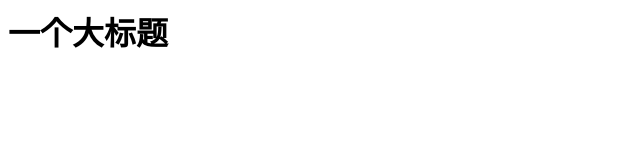
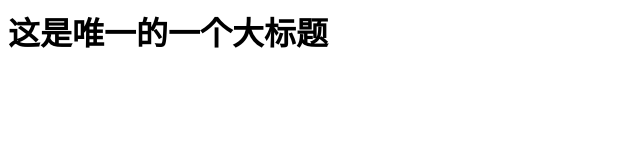
Before and after one commit to zyexi/xixi, a plain HTML site: page index.html in a window 1280 px wide. Shown: the whole page, without its empty margins (0-640 px from the left). Drawn offline with Linux system fonts and the light colour scheme.

Commit message:
04-修改了标题

```diff
--- a/index.html
+++ b/index.html
@@ -2,7 +2,7 @@
 	<head>
 	</head>
 	<body>
-		<h1>一个大标题</h1>
+		<h1>这是唯一的一个大标题</h1>
 	</body>
 
 </html>
```
